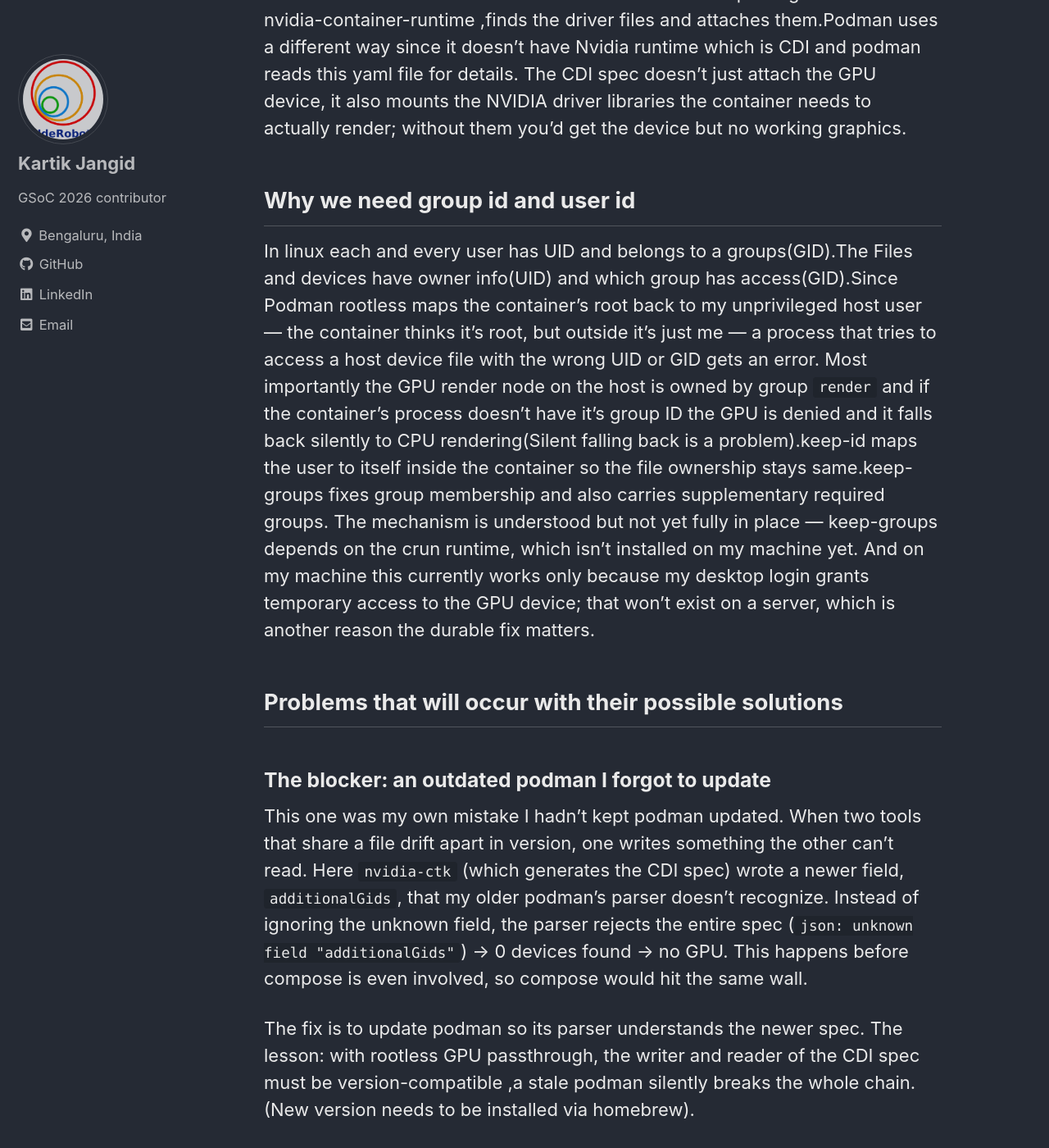
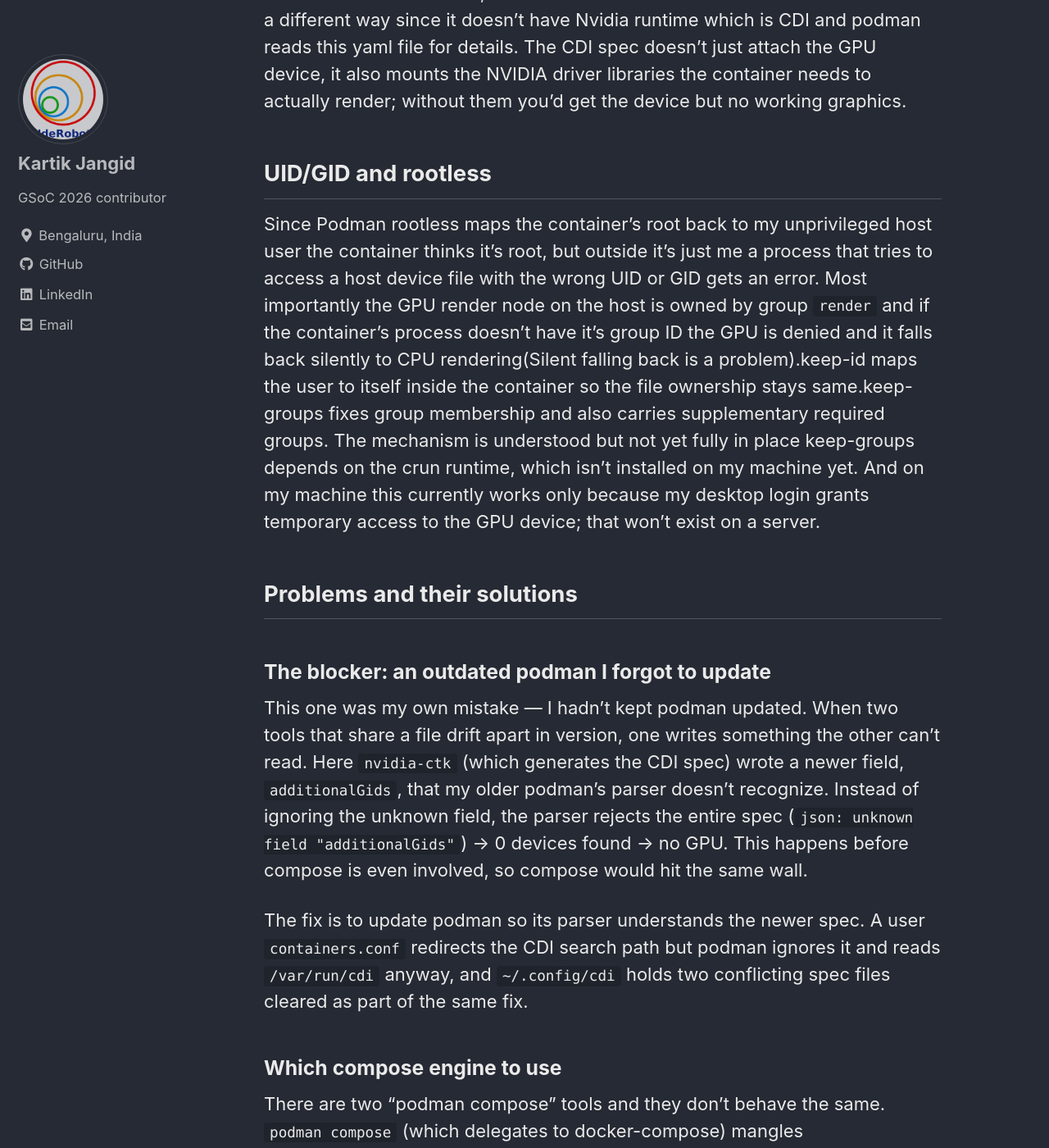
Before and after one commit to TheRoboticsClub/gsoc2026-Kartik_Jangid, a Jekyll site: the page built from docs/_posts/2026-07-22-coding-week-9.md, in a window 1280 px wide and 1400 px high, scrolled down 507 px. Shown: the whole window at 82% size. Built offline with Jekyll 4.4.1, drawn with Linux system fonts in a browser that asks for light colours; cached includes are drawn as plain includes; some of the changed text lies outside the part shown.

Commit message:
condensed the blog

```diff
--- a/docs/_posts/2026-07-22-coding-week-9.md
+++ b/docs/_posts/2026-07-22-coding-week-9.md
@@ -1,40 +1,34 @@
 ---
 layout: single
 title: "Coding Week 9 — Podman GPU Passthrough"
-date: 2026-07-22
+date: 2026-07-16
 categories: [gsoc, coding-period]
 tags: [docker, gsoc2026, jderobot, podman, rootless, docker-compose]
 ---
 
 This week focuses on the problems that can occur while working on running the image with podman and GPU enabled and Specifically why these problems occur and possible solution or plan of execution
 
-## Differences between Docker and Podman with GPU pass-through ?
+## Docker vs Podman GPU pass-through
 As specified in the previous week's blog the podman is daemon-less and that causes me to do the daemon's work. Daemon with root privileges used to nvidia-container-runtime ,finds the driver files and attaches them.Podman uses a different way since it doesn't have Nvidia runtime which is CDI and podman reads this yaml file for details. The CDI spec doesn't just attach the GPU device, it also mounts the NVIDIA driver libraries the container needs to actually render; without them you'd get the device but no working graphics.
 
+## UID/GID and rootless
+Since Podman rootless maps the container's root back to my unprivileged host user  the container thinks it's root, but outside it's just me  a process that tries to access a host device file with the wrong UID or GID gets an error. Most importantly the GPU render node on the host is owned by group `render` and if the container's process doesn't have it's group ID the GPU is denied and it falls back silently to CPU rendering(Silent falling back is a problem).keep-id maps the user to itself inside the container so the file ownership stays same.keep-groups fixes group membership and also carries supplementary required groups. The mechanism is understood but not yet fully in place  keep-groups depends on the crun runtime, which isn't installed on my machine yet. And on my machine this currently works only because my desktop login grants temporary access to the GPU device; that won't exist on a server.
 
-## Why we need group id and user id
-In linux each and every user has UID and belongs to a groups(GID).The Files and devices have owner info(UID) and which group has access(GID).Since Podman rootless maps the container's root back to my unprivileged host user — the container thinks it's root, but outside it's just me — a process that tries to access a host device file with the wrong UID or GID gets an error. Most importantly the GPU render node on the host is owned by group `render` and if the container's process doesn't have it's group ID the GPU is denied and it falls back silently to CPU rendering(Silent falling back is a problem).keep-id maps the user to itself inside the container so the file ownership stays same.keep-groups fixes group membership and also carries supplementary required groups. The mechanism is understood but not yet fully in place — keep-groups depends on the crun runtime, which isn't installed on my machine yet. And on my machine this currently works only because my desktop login grants temporary access to the GPU device; that won't exist on a server, which is another reason the durable fix matters.
-
-## Problems that will occur with their possible solutions
+## Problems and their solutions
 
 ### The blocker: an outdated podman I forgot to update
+This one was my own mistake — I hadn't kept podman updated. When two tools that share a file drift apart in version, one writes something the other can't read. Here `nvidia-ctk` (which generates the CDI spec) wrote a newer field, `additionalGids`, that my older podman's parser doesn't recognize. Instead of ignoring the unknown field, the parser rejects the entire spec (`json: unknown field "additionalGids"`) -> 0 devices found -> no GPU. This happens before compose is even involved, so compose would hit the same wall.
 
-This one was my own mistake  I hadn't kept podman updated. When two tools that share a file drift apart in version, one writes something the other can't read. Here `nvidia-ctk` (which generates the CDI spec) wrote a newer field, `additionalGids`, that my older podman's parser doesn't recognize. Instead of ignoring the unknown field, the parser rejects the entire spec (`json: unknown field "additionalGids"`) -> 0 devices found -> no GPU. This happens before compose is even involved, so compose would hit the same wall.
-
-The fix is to update podman so its parser understands the newer spec. The lesson: with rootless GPU passthrough, the writer and reader of the CDI spec must be version-compatible ,a stale podman silently breaks the whole chain.(New version needs to be installed via homebrew).
-
+The fix is to update podman so its parser understands the newer spec. A user `containers.conf` redirects the CDI search path but podman ignores it and reads `/var/run/cdi` anyway, and `~/.config/cdi` holds two conflicting spec files cleared as part of the same fix.
 
 ### Which compose engine to use
-There are two "podman compose" tools and they don't behave the same. `podman compose` (which delegates to docker-compose) mangles `nvidia.com/gpu=all` into a plain bind-mount and needs the podman socket, which is disabled in rootless. The Python `podman-compose` forwards `--device nvidia.com/gpu=all` to podman untouched  so that's the engine I'll use.
-
-### Config cleanup
-Before any of this works, some stale config needs clearing: a user `containers.conf` redirects the CDI search path but podman ignores it and reads `/var/run/cdi` anyway, and `~/.config/cdi` holds two conflicting spec files.
+There are two "podman compose" tools and they don't behave the same. `podman compose` (which delegates to docker-compose) mangles `nvidia.com/gpu=all` into a plain bind-mount and needs the podman socket, which is disabled in rootless. The Python `podman-compose` forwards `--device nvidia.com/gpu=all` to podman untouched — so that's the engine I'll use.
 
 ### NVIDIA environment variables
-`NVIDIA_DRIVER_CAPABILITIES` stays — it controls which graphics libraries get mounted. `NVIDIA_VISIBLE_DEVICES` is dropped as a GPU selector here: it belongs to the old runtime-hook mechanism, and in CDI mode the device is chosen by its CDI name instead.
+`NVIDIA_DRIVER_CAPABILITIES` stays it controls which graphics libraries get mounted. `NVIDIA_VISIBLE_DEVICES` is dropped as a GPU selector here: it belongs to the old runtime-hook mechanism, and in CDI mode the device is chosen by its CDI name instead.
 
-## Extra read — Optimization of the compose files (doesn't concern Podman, just an observation)
+## Extra read — compose file duplication
 Right now the compose_cfg contains 8 compose files which are mostly identical-every combination of {user, dev} × {cpu, gpu, nvidia, nvidia-windows}.One change needs to be replicated in all other files. I can put base code into one file and put the actual difference(GPU bits) into small override fragments I layer on top.base + nvidia-override, base + intel-override, base + nothing for CPU.
 
 ## Conclusion
-The blocker is understood and has a chosen fix (upgrading podman). The path forward is CDI-based GPU passthrough run through Python `podman-compose`, with keep-id and keep-groups handling rootless identity  executed one tested step at a time
+The blocker is understood and has a chosen fix (upgrading podman). The path forward is CDI-based GPU passthrough run through Python `podman-compose`, with keep-id and keep-groups handling rootless identity.
```
